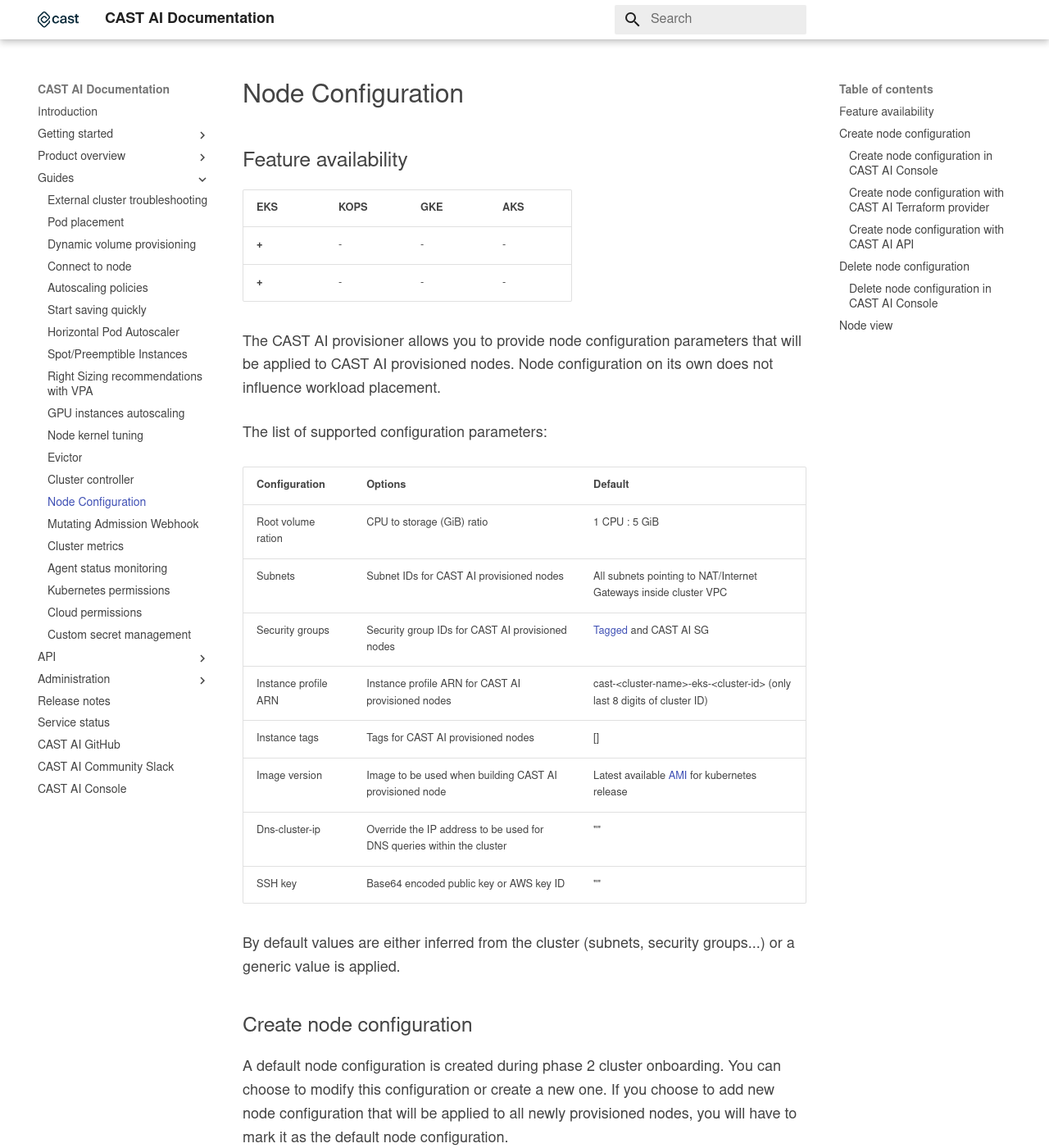
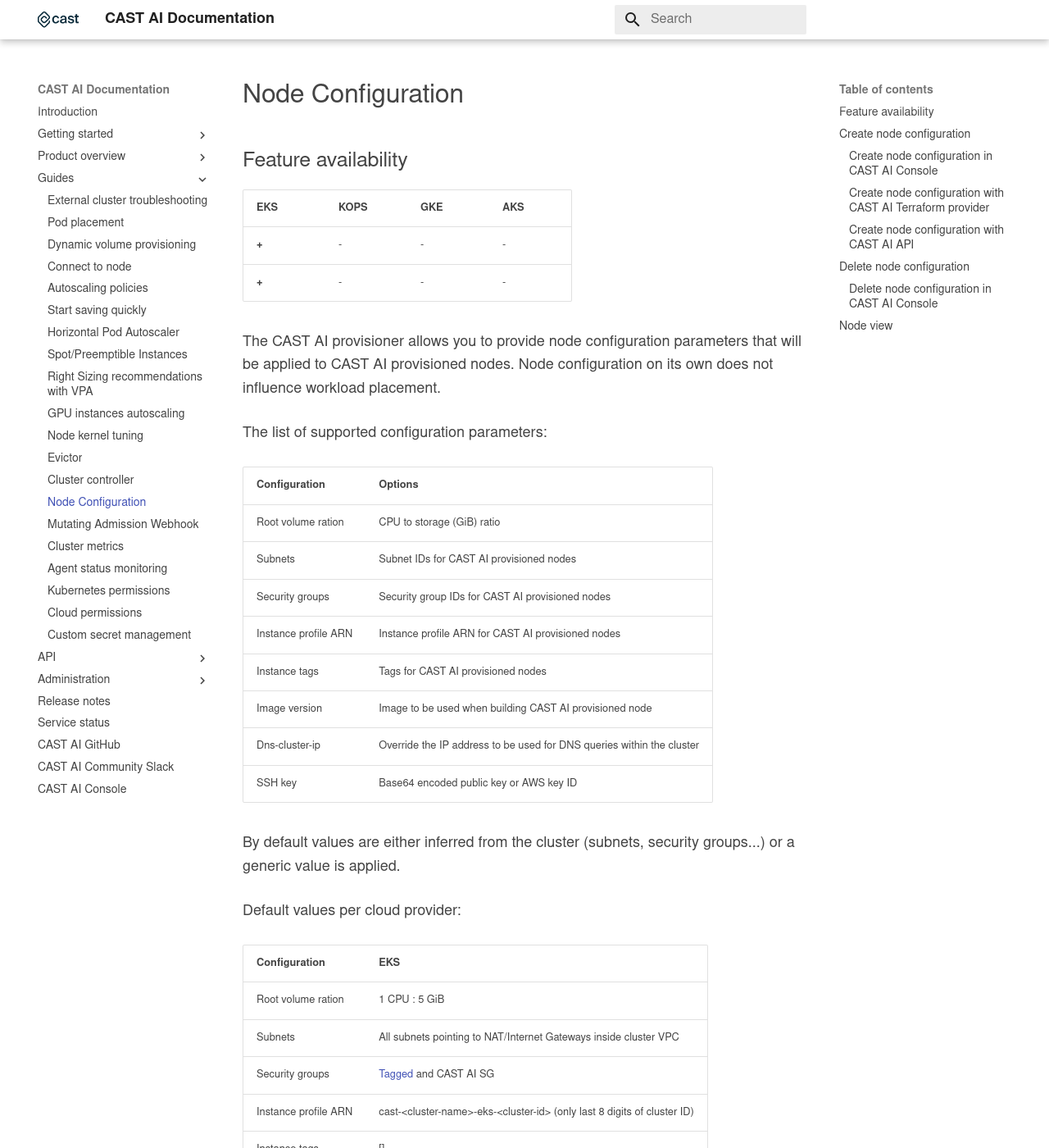
Before and after one commit to castai/docs, an MkDocs documentation site: the page built from docs/guides/node-configuration.md, in a window 1280 px wide and 1400 px high. Shown: the whole window at 82% size. Built offline with MkDocs 1.6.1 and Material for MkDocs 9.7.7, drawn with Linux system fonts in a browser that asks for light colours; some web fonts are replaced.

Commit message:
Separate tables with default values per cloud provider

```diff
--- a/docs/guides/node-configuration.md
+++ b/docs/guides/node-configuration.md
@@ -13,18 +13,31 @@
 
 The list of supported configuration parameters:
 
-| Configuration | Options | Default |
-|---------------|---------|---------|
-| Root volume ration | CPU to storage (GiB) ratio | 1 CPU : 5 GiB |
-| Subnets  | Subnet IDs for CAST AI provisioned nodes | All subnets pointing to NAT/Internet Gateways inside cluster VPC |
-| Security groups  | Security group IDs for CAST AI provisioned nodes | [Tagged](https://docs.aws.amazon.com/eks/latest/userguide/sec-group-reqs.html) and CAST AI SG |
-| Instance profile ARN  |  Instance profile ARN for CAST AI provisioned nodes  | cast-<cluster-name\>-eks-<cluster-id\> (only last 8 digits of cluster ID) |
-| Instance tags   | Tags for CAST AI provisioned nodes | [] |
-| Image version   | Image to be used when building CAST AI provisioned node | Latest available [AMI](https://docs.aws.amazon.com/eks/latest/userguide/eks-optimized-ami.html) for kubernetes release |
-| Dns-cluster-ip   | Override the IP address to be used for DNS queries within the cluster | "" |
-| SSH key   | Base64 encoded public key or AWS key ID | "" |
+| Configuration         | Options |
+|-----------------------|---------|
+| Root volume ration    | CPU to storage (GiB) ratio |
+| Subnets               | Subnet IDs for CAST AI provisioned nodes |
+| Security groups       | Security group IDs for CAST AI provisioned nodes |
+| Instance profile ARN  |  Instance profile ARN for CAST AI provisioned nodes |
+| Instance tags         | Tags for CAST AI provisioned nodes |
+| Image version         | Image to be used when building CAST AI provisioned node |
+| Dns-cluster-ip        | Override the IP address to be used for DNS queries within the cluster |
+| SSH key               | Base64 encoded public key or AWS key ID |
 
 By default values are either inferred from the cluster (subnets, security groups...) or a generic value is applied.
+
+Default values per cloud provider:
+
+| Configuration        | EKS |
+|----------------------|---------|
+| Root volume ration   |  1 CPU : 5 GiB |
+| Subnets              | All subnets pointing to NAT/Internet Gateways inside cluster VPC |
+| Security groups      | [Tagged](https://docs.aws.amazon.com/eks/latest/userguide/sec-group-reqs.html) and CAST AI SG |
+| Instance profile ARN | cast-<cluster-name\>-eks-<cluster-id\> (only last 8 digits of cluster ID) |
+| Instance tags        | [] |
+| Image version        | Latest available [AMI](https://docs.aws.amazon.com/eks/latest/userguide/eks-optimized-ami.html) for kubernetes release |
+| Dns-cluster-ip       | "" |
+| SSH key              | "" |
 
 ## Create node configuration
 
```
